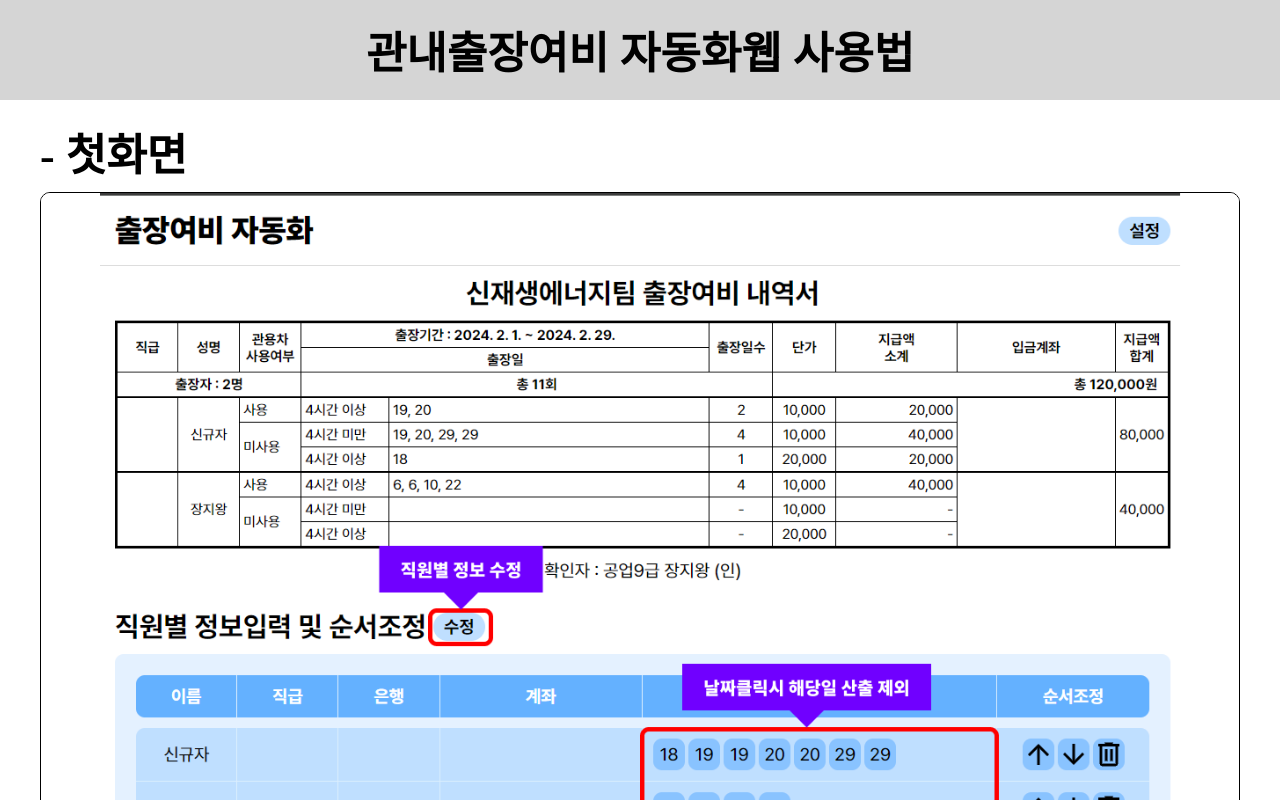
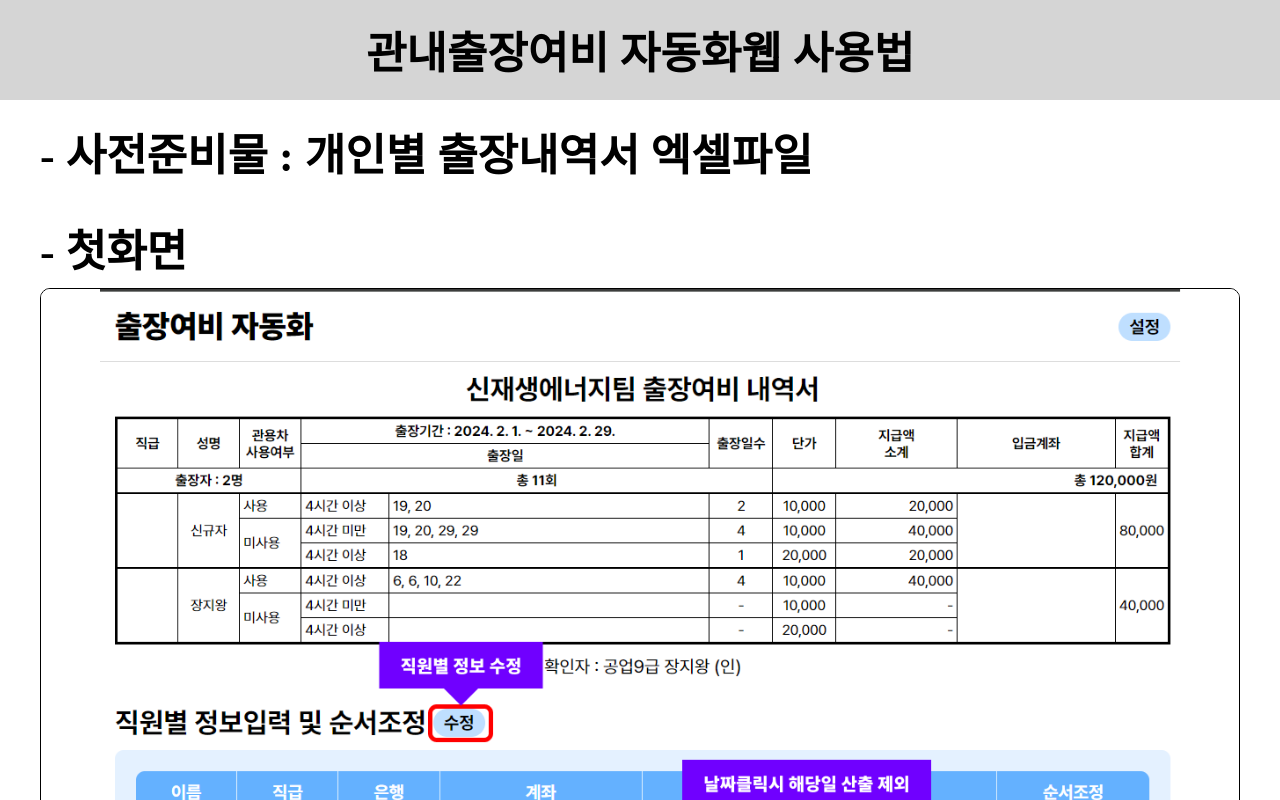
Before and after one commit to JiwangJang/auto-YB, a plain HTML site: page manual/index.html in a window 1280 px wide. Shown: the top 800 px of the page. Drawn offline with Linux system fonts and the light colour scheme; a web font is replaced by a local one.

Commit message:
사용법 사전준비물 추가

```diff
--- a/manual/index.html
+++ b/manual/index.html
@@ -46,6 +46,9 @@
         <h1>관내출장여비 자동화웹 사용법</h1>
         <div id="container">
             <div class="img-container">
+                <p class="desc">- 사전준비물 : 개인별 출장내역서 엑셀파일</p>
+            </div>
+            <div class="img-container">
                 <p class="desc">- 첫화면</p>
                 <img src="./desc1.png" alt="" />
             </div>
```
